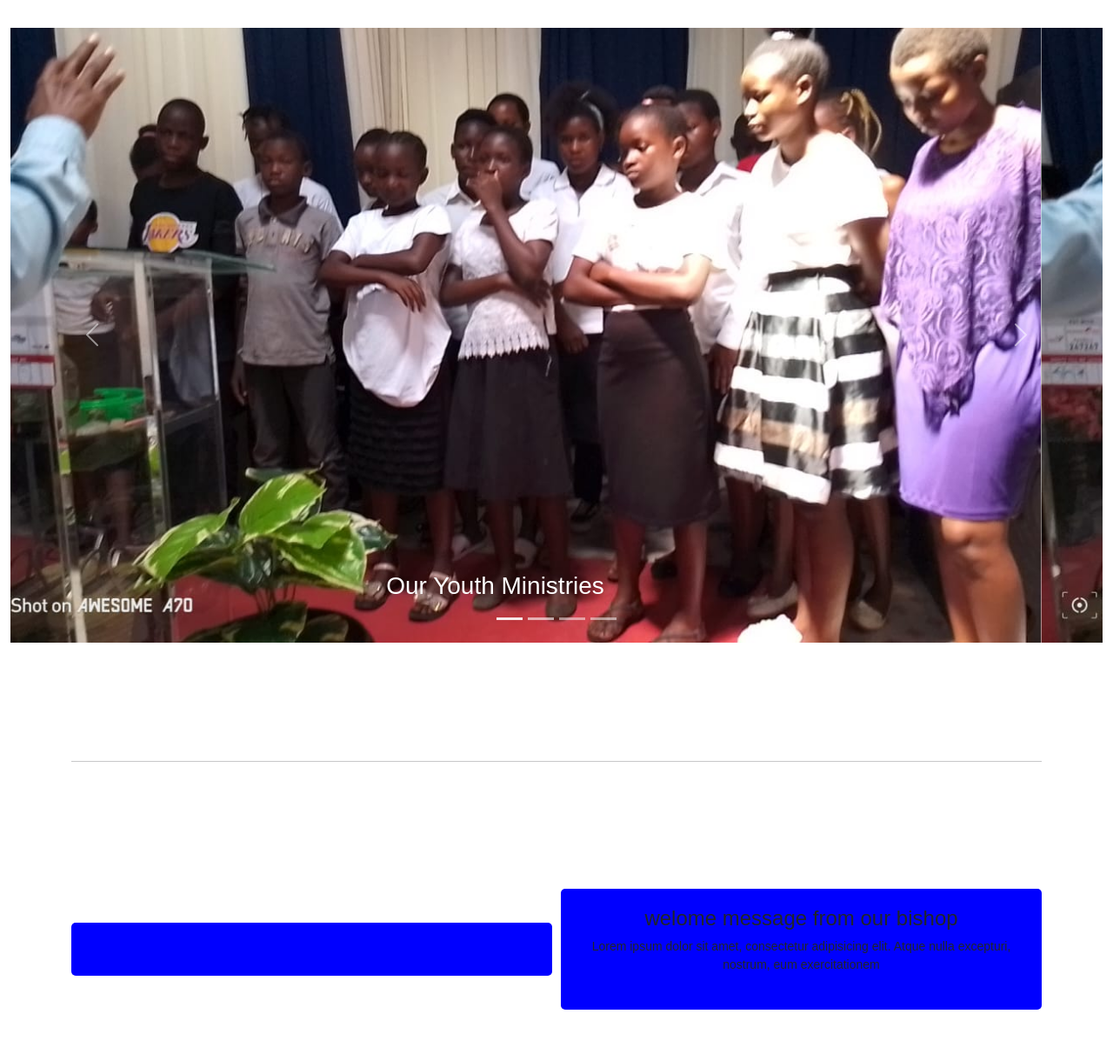
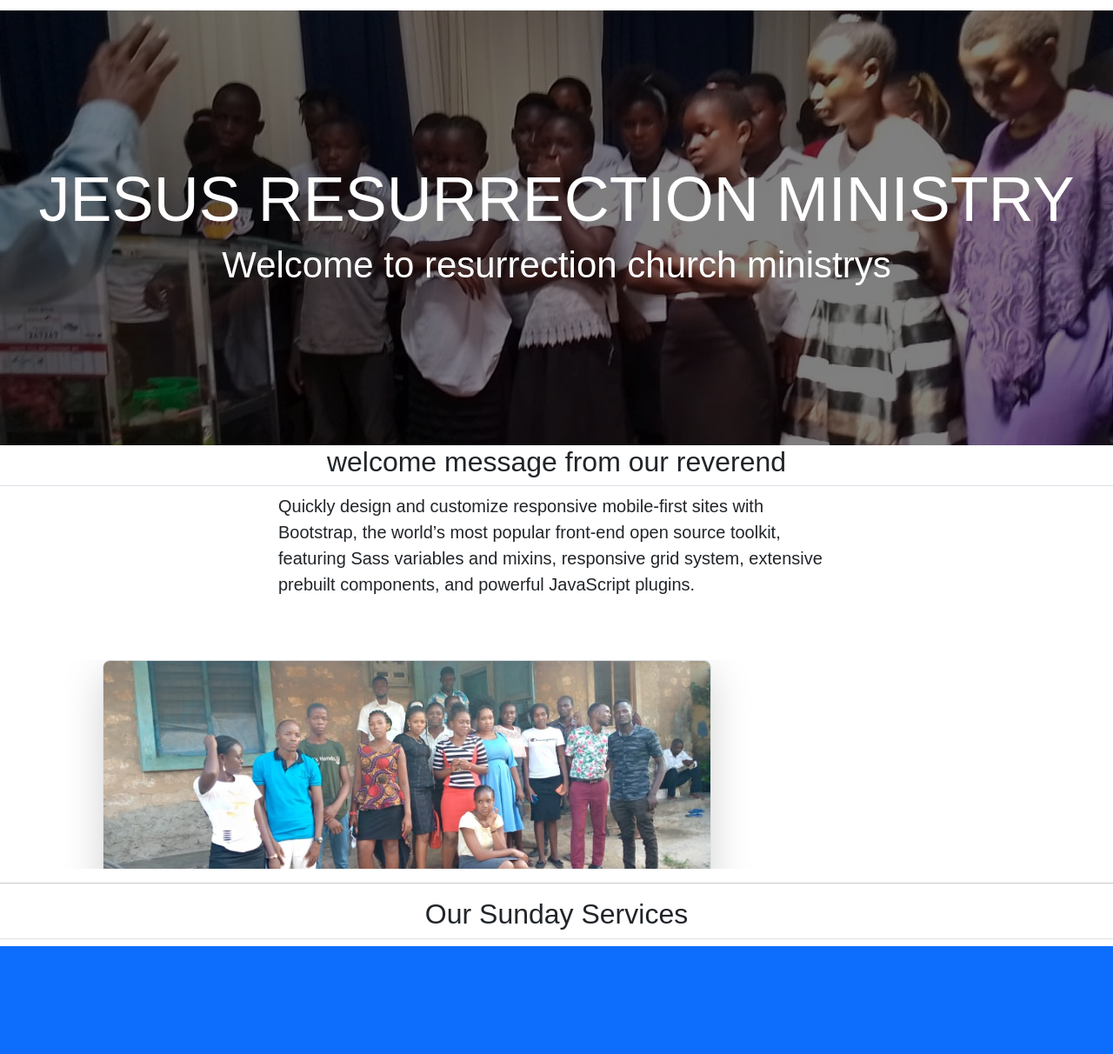
Before and after one commit to J-Chondo/Mychurch-website, a plain HTML site: page index.html in a window 1280 px wide. Shown: the part 88-1300 px from the top of the page at 87% size. Drawn offline with nearby package versions, Linux system fonts and the light colour scheme; a web font is replaced by a local one.

Commit message:
updating

```diff
--- a/index.html
+++ b/index.html
@@ -16,6 +16,7 @@
     <link rel="stylesheet" href="style.css">
 </head>
 <body>
+
     <header>
         <nav>
             <ul class="menu">
@@ -71,77 +72,31 @@
         </nav>
     </header>
 
-    <section>
-        <div class="container-fluid">
-            <!-- Carousel -->
-            <div id="demo" class="carousel slide" data-bs-ride="carousel">
-            <!-- Indicators/dots -->
-            <div class="carousel-indicators">
-                <button type="button" data-bs-target="#demo" data-bs-slide-to="0" class="active"></button>
-                <button type="button" data-bs-target="#demo" data-bs-slide-to="1"></button>
-                <button type="button" data-bs-target="#demo" data-bs-slide-to="2"></button>
-                <button type="button" data-bs-target="#demo" data-bs-slide-to="3"></button>
-            </div>
-            <!-- The slideshow/carousel -->
-            <div class="carousel-inner">
-                <div class="carousel-item active">
-                    <img src="images/image 1.jpg" alt="Los Angeles" class="d-block" style="width:100%">
-                    <div class="carousel-caption">
-                        <h3>Our Youth Ministries</h3>
-                    </div>
-                </div>
-                <div class="carousel-item">
-                    <img src="images/image 1.jpg" alt="Chicago" class="d-block" style="width:100%">
-                    <div class="carousel-caption">
-                        <h3>Our Youth Ministries</h3>
-                    </div>
-                </div>
-                <div class="carousel-item">
-                    <img src="images/image 4.jpg" alt="New York" class="d-block" style="width:100%">
-                    <div class="carousel-caption">
-                        <h3>Our Youth Ministries</h3>
-                    </div>
-                </div>
-                <div class="carousel-item">
-                    <img src="images/image 4.jpg" alt="New York" class="d-block" style="width:100%">
-                    <div class="carousel-caption">
-                        <h3>Our Youth Ministries</h3>
-                    </div>
-                </div>
-            </div>
-            <!-- Left and right controls/icons -->
-            <button class="carousel-control-prev" type="button" data-bs-target="#demo" data-bs-slide="prev">
-                <span class="carousel-control-prev-icon"></span>
-            </button>
-             <button class="carousel-control-next" type="button" data-bs-target="#demo" data-bs-slide="next">
-              <span class="carousel-control-next-icon"></span>
-            </button>
-       </div>
+    <main>
+        <section class="banner hidden">
+            <div class="banner-inner">
+              <h1>JESUS RESURRECTION MINISTRY</h1>
+              <h3>Welcome to resurrection church ministrys</h3>
             </div>
           </section>
 
-<section>
-     <div class="container">
-
-
-    <hr class="featurette-divider">
-    <div class="welcome-container">
-        <div class="small"><img src="images/" alt=""></div>
-        <div class="small">
-            <div>
-                <h4>welome message from our bishop</h4>
-                Lorem ipsum dolor sit amet, consectetur adipisicing elit. Atque nulla excepturi, nostrum, eum exercitationem
+          <section class="hidden">
+            <h2 class="pb-2 border-bottom  text-center ">welcome message from our reverend</h2>
+                <div class="col-lg-6 mx-auto">
+                  <p class="lead mb-4">Quickly design and customize responsive mobile-first sites with Bootstrap, the world’s most popular front-end open source toolkit, featuring Sass variables and mixins, responsive grid system, extensive prebuilt components, and powerful JavaScript plugins.</p>
+                  <div class="d-grid gap-2 d-sm-flex justify-content-sm-center mb-5">
                   </div>
-            <div>
-                <img src="images/" alt="">
+                </div>
+                <div class="overflow-hidden" style="max-height: 30vh;">
+                  <div class="container px-5">
+                    <img src="images/image 3.jpg" class="img-fluid border rounded-3 shadow-lg mb-4" alt="Example image" width="700" height="500" loading="lazy">
                   </div>
                 </div>
               </div>
 
         </section>
 
-<section>
-
+        <section class="hidden">
             <hr class="featurette-divider">
             <h2 class="pb-2 border-bottom  text-center ">Our Sunday Services</h2>
                 <div class="container-fluid bg-primary">
@@ -170,30 +125,31 @@
                             <P class="text-white">Sunday, 04:30 to 06:00PM</P>
                         </div>
                     </div>
-
                </div>
         </section>
-<section>
 
+        <section class="hidden">
          <div class="container-fluid bg-secondary">
          <hr class="featurette-divider">
             <div class="container text-center">
                 <div class="row">
                     <div class="col-6 col-md-4"><h6>MINISTRY</h6><p>
                         Lorem ipsum dolor sit, amet consectetur adipisicing elit. Placeat quae iure unde, officia commodi a quos facere, ex cumque doloremque eum reprehenderit quibusdam ducimus quod vel expedita rem natus autem? Lorem ipsum dolor sit amet consectetur adipisicing elit. Nobis maxime incidunt libero ducimus alias. Maxime id vero ipsa veritatis nihil repellat nulla, autem dignissimos aspernatur eveniet molestiae similique, laboriosam dolorem.
-              </p></div>
+                        </p>
+                    </div>
                     <div class="col-6 col-md-4"><h6>MINISTRY</h6><p>
                         Lorem ipsum dolor sit, amet consectetur adipisicing elit. Placeat quae iure unde, officia commodi a quos facere, ex cumque doloremque eum reprehenderit quibusdam ducimus quod vel expedita rem natus autem?
-              </p></div>
+                        </p>
+                    </div>
                     <div class="col-6 col-md-4"><h6>MINISTRY</h6><p>
                        Lorem ipsum dolor sit, amet consectetur adipisicing elit. Placeat quae iure unde, officia commodi a quos facere, ex cumque doloremque eum reprehenderit quibusdam ducimus quod vel expedita rem natus autem?
-          </p></div>
+                       </p>
                     </div>
                 </div>
             </div>
          </div>
         </section>
-
+    </main>
     <section>
     <div class="container">
     <footer class="py-3 my-4">
--- a/index.js
+++ b/index.js
@@ -51,3 +51,19 @@ function closeSubmenu(e) {
   }
   /* Event listener */
   document.addEventListener("click", closeSubmenu, false);
+
+
+const observer = new IntersectionObserver((entries)=>{
+  entries.forEach((entry) =>{
+    console.log(entry)
+    if(entry.isIntersecting) {
+      entry.target.classList.add('show')
+    } else {
+      entry.target.classList.remove('show')
+    }
+  });
+});
+
+
+const hiddenElements = document.querySelectorAll('.hidden');
+hiddenElements.forEach((el)=> observer.observe(el));
--- a/style.css
+++ b/style.css
@@ -9,9 +9,6 @@
 body {
     font-family: sans-serif;
     font-size: 16px;
-}
-section{
-    padding-top: 120px;
 }
 span{
     font-family: 'Courier New', Courier, monospace;
@@ -79,7 +76,7 @@ a {
 .item {
     order: 3;
     width: 100%;
-    text-align: center;
+    text-align: justify;
     display: none;
 }
 .active .item {
@@ -165,27 +162,74 @@ a {
     .submenu-active {
         border-radius: 0;
     }
+}
 
+.hidden{
+    opacity: 0;
+    filter: blur(5px);
+    transform: translateX(-100%);
+    transition: all 2s;
 }
-.welcome-container{
+
+@media(prefers-reduce-motion){
+    .hidden{
+        transition: none;
+    }
+}
+.show{
+    opacity: 1;
+    filter: blur(0);
+    transform: translateX(0);
+}
+main {
+    min-height: 100vh;
+    padding-top: 100px;
+
+  }
+
+  main .banner {
+    position: relative;
+    background-image: url('images/image 1.jpg');
+    min-height: 500px;
     display: flex;
     align-items: center;
     justify-content: center;
-    height: 50vh;
-    gap: 10px;
-}
-.small{
-    flex: 1;
-    padding: 20px;
-    background-color: blue;
-    border-radius: 5px;
+  }
+
+  main .banner:after {
+    content: '';
+    position: absolute;
+    top: 0;
+    left: 0;
+    width: 100%;
+    height: 100%;
+    z-index: 0;
+    background-color: rgba(0, 0, 0, 0.5);
+  }
+
+  main .banner .banner-inner {
+    position: relative;
+    z-index: 1;
+  }
+
+  main .banner h1 {
+    color: #FFF;
+    font-size: 72px;
     text-align: center;
-}
+  }
+  main .banner h3 {
+    color: white;
+    font-size: 42px;
+    text-align: center;
+  }
+
+
+
 .box-container{
     display: flex;
     justify-content: center;
     align-items: center;
-    height: 50vh;
+    height: 100vh;
     gap: 2rem;
 }
 .box{
@@ -217,12 +261,6 @@ a {
     margin-bottom: 30px;
     margin-left: 50px;
     }
-    .welcome-container{
-        display: flex;
-        flex-direction: column;
-        height: 50vh;
-    }
-   .book{
-    order: 2;
-   }
+
+
 }
```
Also changed, not shown: MINISTRIES/mens.html (+1 -0 lines), MINISTRIES/sundayschool.html (+1 -0 lines). Lines whose indentation alone changed are shown as unchanged.
